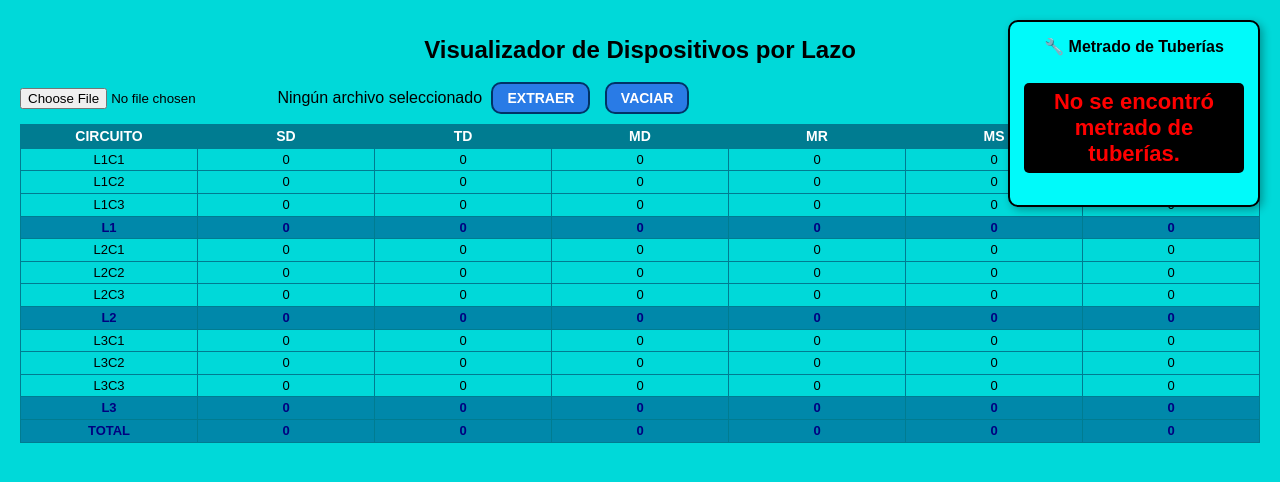
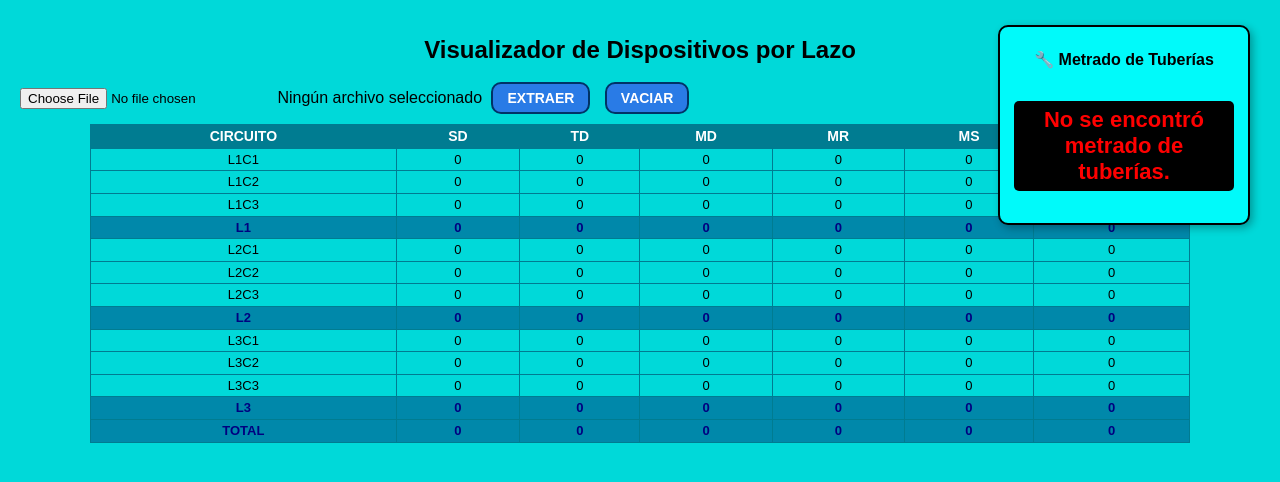
Before and after one commit to Yuseph85/VISUALIZADOR-DE-DISPOSITIVOS, a plain HTML site: page index.html in a window 1280 px wide. Drawn offline with Linux system fonts and the light colour scheme.

Commit message:
Update estilos.css

```diff
--- a/estilos.css
+++ b/estilos.css
@@ -4,10 +4,10 @@ body {
   font-family: Arial, sans-serif;
   margin: 0;
   padding: 20px;
-  overflow-y: hidden; /* Sin scroll */
+  overflow-y: hidden;
 }
 
-/* Título principal */
+/* Título */
 h1 {
   text-align: center;
   color: black;
@@ -15,22 +15,28 @@ h1 {
   margin-bottom: 10px;
 }
 
-/* Tabla general */
+/* Tabla contenida con ancho fijo */
+#tabla-container {
+  width: 1100px;        /* Ancho controlado */
+  margin-left: auto;
+  margin-right: auto;
+}
+
+/* Tabla */
 table {
   border-collapse: collapse;
   width: 100%;
+  table-layout: auto;
   margin-top: 10px;
-  table-layout: fixed; /* Ajuste automático de columnas */
 }
 
 /* Cabeceras y celdas */
 th, td {
   border: 1px solid #007c91;
   text-align: center;
-  padding: 3px 4px;       /* Menos espacio interno */
-  font-size: 13px;         /* Fuente más pequeña */
-  line-height: 1.2;        /* Menor altura */
-  word-wrap: break-word;
+  padding: 3px 6px;
+  font-size: 13px;
+  line-height: 1.2;
 }
 
 /* Cabecera */
@@ -40,13 +46,13 @@ th {
   font-size: 14px;
 }
 
-/* Filas de totales (como L1, L2, TOTAL) */
+/* Totales de filas (L1, L2, etc.) */
 tr[style*='font-weight:bold'] {
   background-color: #0088aa;
   color: navy;
 }
 
-/* Última fila (totales verticales) */
+/* Fila final de totales verticales */
 table tr:last-child td {
   font-weight: bold;
   background-color: #0088aa;
@@ -70,11 +76,11 @@ button:hover {
   background-color: #1d5dbf;
 }
 
-/* Contenedor del metrado */
+/* Cuadro de metrado fijo a la derecha */
 #metrado-container {
-  position: absolute;
-  top: 20px;
-  right: 20px;
+  position: fixed;
+  top: 25px;
+  right: 30px;
   background-color: #00fafa;
   border-radius: 10px;
   border: 2px solid black;
@@ -82,13 +88,14 @@ button:hover {
   width: 220px;
   text-align: center;
   box-shadow: 3px 3px 8px rgba(0,0,0,0.3);
+  z-index: 1000;
 }
 
-/* Título del metrado */
+/* Título metrado */
 #metrado-container h2 {
   font-size: 16px;
   color: black;
-  margin: 5px 0;
+  margin-bottom: 10px;
 }
 
 /* Valor del metrado */
```
